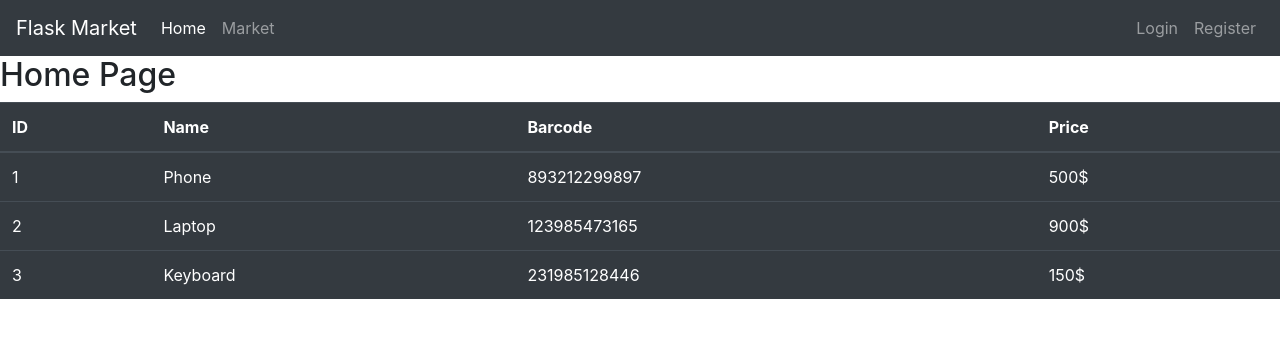
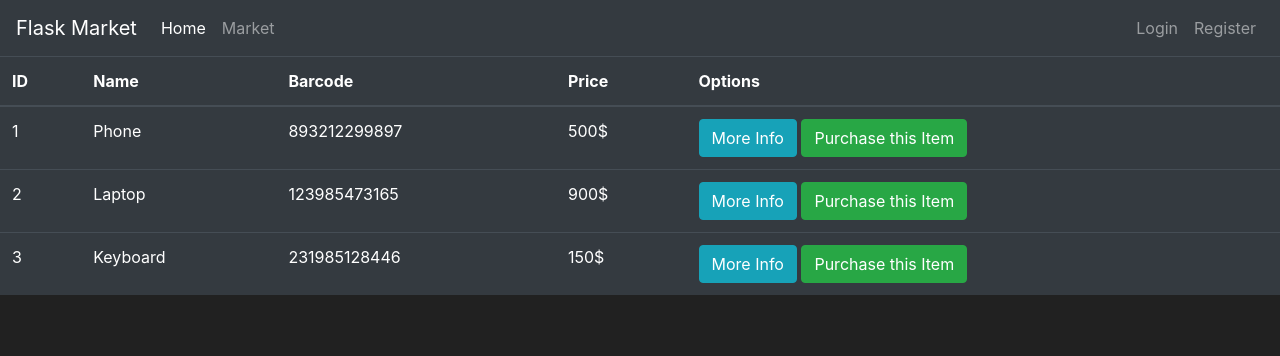
Before and after one commit to jaleyerdelen/Flask-Project, a Flask app: page /market in a window 1280 px wide. Shown: the top 356 px of the page. Run offline with Flask 2, Linux system fonts and the light colour scheme; some libraries are stand-ins or nearby versions.

Commit message:
Template Inheritance

```diff
--- /dev/null
+++ b/FlaskMarket/templates/base.html
@@ -0,0 +1,81 @@
+<!DOCTYPE html>
+<html lang="en">
+  <head>
+    <!-- Required meta tags -->
+    <meta charset="utf-8" />
+    <meta
+      name="viewport"
+      content="width=device-width, initial-scale=1, shrink-to-fit=no"
+    />
+    <!-- Bootstrap CSS -->
+
+    <link
+      rel="stylesheet"
+      href="https://cdn.jsdelivr.net/npm/bootstrap@4.5.3/dist/css/bootstrap.min.css"
+      integrity="sha384-TX8t27EcRE3e/ihU7zmQxVncDAy5uIKz4rEkgIXeMed4M0jlfIDPvg6uqKI2xXr2"
+      crossorigin="anonymous"
+    />
+    <title>{% block title %} {% endblock %}</title>
+  </head>
+
+  <body>
+    <nav class="navbar navbar-expand-md navbar-dark bg-dark">
+      <a class="navbar-brand" href="#">Flask Market</a>
+      <button
+        class="navbar-toggler"
+        type="button"
+        data-toggle="collapse"
+        data-target="#navbarNav"
+      >
+        <span class="navbar-toggler-icon"></span>
+      </button>
+      <div class="collapse navbar-collapse" id="navbarNav">
+        <ul class="navbar-nav mr-auto">
+          <li class="nav-item active">
+            <a class="nav-link" href="{{ url_for('home_page') }}"
+              >Home <span class="sr-only">(current)</span></a
+            >
+          </li>
+          <li class="nav-item">
+            <a class="nav-link" href="{{ url_for('market_page') }}">Market</a>
+          </li>
+        </ul>
+        <ul class="navbar-nav">
+          <li class="nav-item">
+            <a class="nav-link" href="#">Login</a>
+          </li>
+          <li class="nav-item">
+            <a class="nav-link" href="#">Register</a>
+          </li>
+        </ul>
+      </div>
+    </nav>
+    {% block content %} {% endblock %}
+    <!-- Future Content here -->
+
+    <!-- Optional JavaScript -->
+    <!-- jQuery first, then Popper.js, then Bootstrap JS -->
+    <script src="https://kit.fontawesome.com/a076d05399.js"></script>
+    <script
+      src="https://code.jquery.com/jquery-3.5.1.slim.min.js"
+      integrity="sha384-DfXdz2htPH0lsSSs5nCTpuj/zy4C+OGpamoFVy38MVBnE+IbbVYUew+OrCXaRkfj"
+      crossorigin="anonymous"
+    ></script>
+    <script
+      src="https://cdn.jsdelivr.net/npm/popper.js@1.16.1/dist/umd/popper.min.js"
+      integrity="sha384-9/reFTGAW83EW2RDu2S0VKaIzap3H66lZH81PoYlFhbGU+6BZp6G7niu735Sk7lN"
+      crossorigin="anonymous"
+    ></script>
+    <script
+      src="https://stackpath.bootstrapcdn.com/bootstrap/4.5.2/js/bootstrap.min.js"
+      integrity="sha384-B4gt1jrGC7Jh4AgTPSdUtOBvfO8shuf57BaghqFfPlYxofvL8/KUEfYiJOMMV+rV"
+      crossorigin="anonymous"
+    ></script>
+  </body>
+  <style>
+    body {
+      background-color: #212121;
+      color: white;
+    }
+  </style>
+</html>
--- a/FlaskMarket/templates/market.html
+++ b/FlaskMarket/templates/market.html
@@ -1,62 +1,9 @@
-<!DOCTYPE html>
-<html lang="en">
-  <head>
-    <!-- Required meta tags -->
-    <meta charset="utf-8" />
-    <meta
-      name="viewport"
-      content="width=device-width, initial-scale=1, shrink-to-fit=no"
-    />
-    <!-- Bootstrap CSS -->
+{% extends "base.html" %}
+{% block title %}
+    Market Page
+{% endblock %}
 
-    <link
-      rel="stylesheet"
-      href="https://cdn.jsdelivr.net/npm/bootstrap@4.5.3/dist/css/bootstrap.min.css"
-      integrity="sha384-TX8t27EcRE3e/ihU7zmQxVncDAy5uIKz4rEkgIXeMed4M0jlfIDPvg6uqKI2xXr2"
-      crossorigin="anonymous"
-    />
-    <link
-      href="{{ url_for('static',filename='styles/home.css') }}"
-      rel="stylesheet"
-      type="text/css"
-    />
-
-    <title>Market Page</title>
-  </head>
-
-  <body>
-    <nav class="navbar navbar-expand-md navbar-dark bg-dark">
-      <a class="navbar-brand" href="#">Flask Market</a>
-      <button
-        class="navbar-toggler"
-        type="button"
-        data-toggle="collapse"
-        data-target="#navbarNav"
-      >
-        <span class="navbar-toggler-icon"></span>
-      </button>
-      <div class="collapse navbar-collapse" id="navbarNav">
-        <ul class="navbar-nav mr-auto">
-          <li class="nav-item active">
-            <a class="nav-link" href="#"
-              >Home <span class="sr-only">(current)</span></a
-            >
-          </li>
-          <li class="nav-item">
-            <a class="nav-link" href="#">Market</a>
-          </li>
-        </ul>
-        <ul class="navbar-nav">
-          <li class="nav-item">
-            <a class="nav-link" href="#">Login</a>
-          </li>
-          <li class="nav-item">
-            <a class="nav-link" href="#">Register</a>
-          </li>
-        </ul>
-      </div>
-    </nav>
-    <h2>Home Page</h2>
+{% block content %}
     <table class="table table-hover table-dark">
         <thead>
             <tr>
@@ -64,6 +11,7 @@
                 <th scope="col">Name</th>
                 <th scope="col">Barcode</th>
                 <th scope="col">Price</th>
+                <th scope="col">Options</th>
             </tr>
         </thead>
         <tbody>
@@ -73,29 +21,12 @@
                 <td>{{ item.name }}</td>
                 <td>{{ item.barcode }}</td>
                 <td>{{ item.price }}$</td>
+                <td>
+                    <button class="btn btn-outline btn-info">More Info</button>
+                    <button class="btn btn-outline btn-success">Purchase this Item</button>
+                </td>
             </tr>
             {% endfor %}
         </tbody>
     </table>
-
-    <!-- Optional JavaScript; choose one of the two! -->
-
-    <!-- Option 1: jQuery and Bootstrap Bundle (includes Popper) -->
-    <script
-      src="https://code.jquery.com/jquery-3.5.1.slim.min.js"
-      integrity="sha384-DfXdz2htPH0lsSSs5nCTpuj/zy4C+OGpamoFVy38MVBnE+IbbVYUew+OrCXaRkfj"
-      crossorigin="anonymous"
-    ></script>
-    <script
-      src="https://cdn.jsdelivr.net/npm/bootstrap@4.5.3/dist/js/bootstrap.bundle.min.js"
-      integrity="sha384-ho+j7jyWK8fNQe+A12Hb8AhRq26LrZ/JpcUGGOn+Y7RsweNrtN/tE3MoK7ZeZDyx"
-      crossorigin="anonymous"
-    ></script>
-
-    <!-- Option 2: jQuery, Popper.js, and Bootstrap JS
-    <script src="https://code.jquery.com/jquery-3.5.1.slim.min.js" integrity="sha384-DfXdz2htPH0lsSSs5nCTpuj/zy4C+OGpamoFVy38MVBnE+IbbVYUew+OrCXaRkfj" crossorigin="anonymous"></script>
-    <script src="https://cdn.jsdelivr.net/npm/popper.js@1.16.1/dist/umd/popper.min.js" integrity="sha384-9/reFTGAW83EW2RDu2S0VKaIzap3H66lZH81PoYlFhbGU+6BZp6G7niu735Sk7lN" crossorigin="anonymous"></script>
-    <script src="https://cdn.jsdelivr.net/npm/bootstrap@4.5.3/dist/js/bootstrap.min.js" integrity="sha384-w1Q4orYjBQndcko6MimVbzY0tgp4pWB4lZ7lr30WKz0vr/aWKhXdBNmNb5D92v7s" crossorigin="anonymous"></script>
-    -->
-  </body>
-</html>
+{% endblock %}
```
Also changed, not shown: FlaskMarket/templates/home.html (+7 -80 lines). Lines whose indentation alone changed are shown as unchanged.
